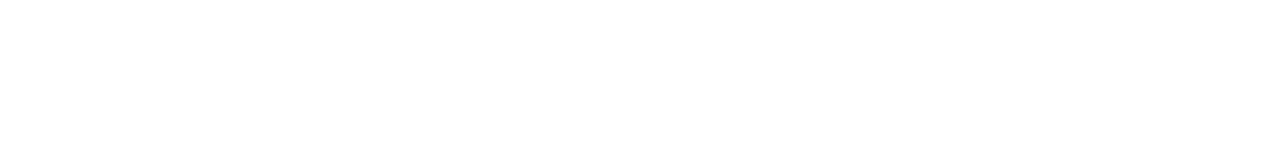
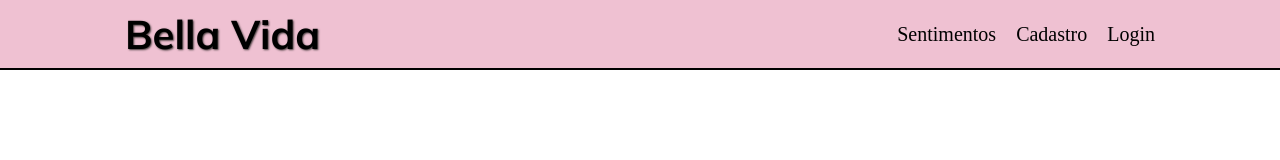
Before and after one commit to isabella-viana/Projeto-Individual, a plain HTML site: page codigo/index.html in a window 1280 px wide. Drawn offline with Linux system fonts and the light colour scheme; a web font is replaced by a local one.

Commit message:
paleta de cores e inicialização do index

```diff
--- a/codigo/index.html
+++ b/codigo/index.html
@@ -2,10 +2,22 @@
 <html lang="en">
 <head>
     <meta charset="UTF-8">
+    <link rel="Mulish" href="https://fonts.googleapis.com">
+<link rel="Playwrite" href="https://fonts.gstatic.com" crossorigin>
+<link href="https://fonts.googleapis.com/css2?family=Mulish:ital,wght@0,200..1000;1,200..1000&family=Playwrite+GB+S:ital,wght@0,100..400;1,100..400&display=swap" rel="stylesheet">
     <meta name="viewport" content="width=device-width, initial-scale=1.0">
     <title>Bella Vida</title>
+    <link rel="stylesheet" href="styles/header.css">
 </head>
 <body>
-
+    <header>
+        <div class="container">
+            <a class="logo" href="./index.html">Bella Vida</a>
+            <ul class="navbar">
+                <a href="sentimentos.html">Sentimentos</a>
+                <a href="cadastro.html">Cadastro</a>
+                <a href="login.html">Login</a>
+            </ul>
+        </div>
 </body>
 </html>
--- /dev/null
+++ b/codigo/styles/header.css
@@ -0,0 +1,54 @@
+body {
+    margin: 0;
+}
+
+header {
+    height: 68px;
+    background-color: rgb(239, 193, 210);
+    border-bottom: 2px solid rgb(0, 0, 0);
+}
+
+header .logo {
+    font-size: 40px;
+    color:  rgb(0, 0, 0);
+    font-family: "Mulish";
+    font-weight: bold;
+    text-decoration:  none;
+    transition: 0.3s, ease-in-out;
+    transition-property: color;
+    text-shadow: 1px 1px 2px rgb(67, 58, 58);
+}
+
+header .logo:hover {
+    color: rgb(161, 255, 244);
+
+}
+
+header .container  {
+    height: 100%;
+    margin: 0 auto;
+    padding: 0 125px;
+    display: flex;
+    justify-content: space-between;
+    align-items: center;
+}
+
+header .navbar a {
+    color: rgb(0, 0, 0);
+    font-size: 20px;
+    transition: 0.3s, ease-in-out;
+    transition-property: color, text-shadow;
+    text-decoration:  none;
+    font-family: par;
+}
+
+header .navbar a:hover {
+    color: rgb(198, 168, 240);
+}
+
+header .navbar{
+    display: flex;
+    justify-content:space-between ;
+    align-items: center;
+    gap: 20px ;
+}
```
Also changed, not shown: codigo/sentimentos.html (added, +11 -0 lines), codigo/inicio.html (added), paleta de cor/paleta de cores.png (added).
